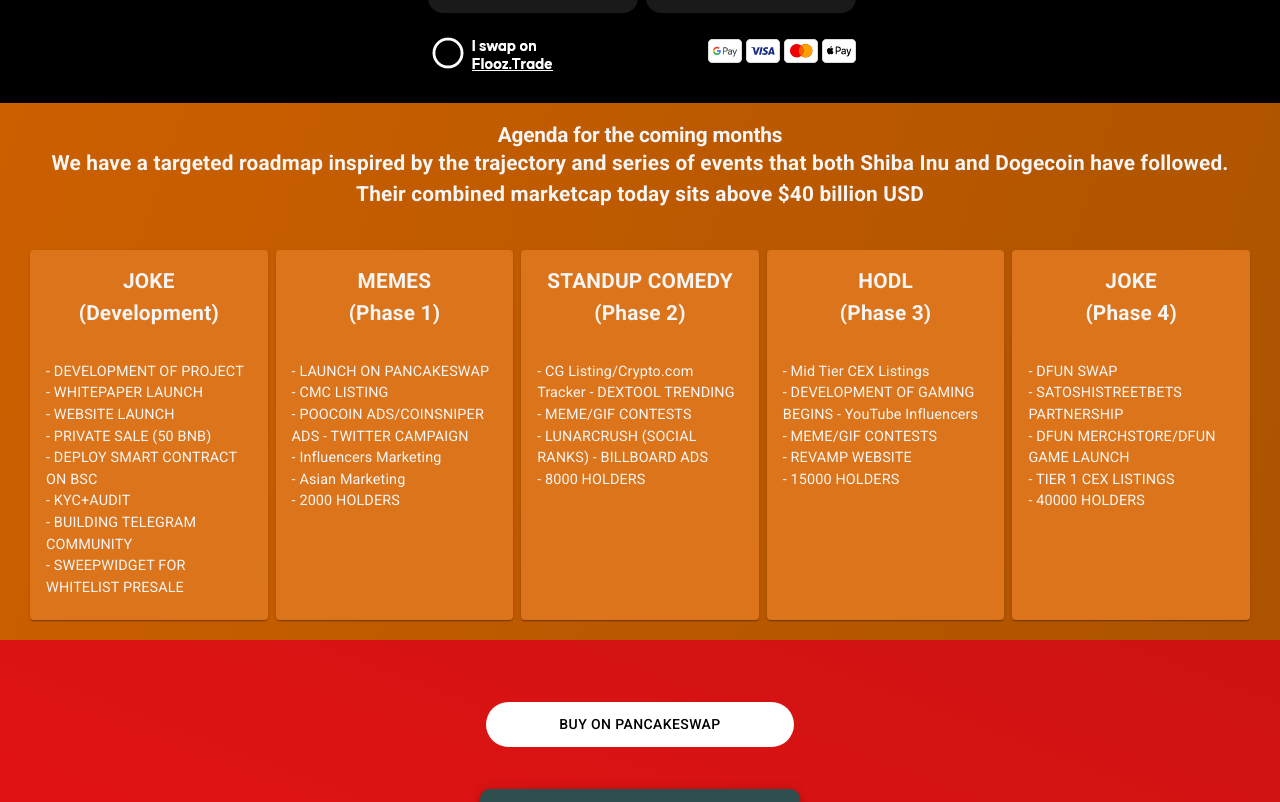
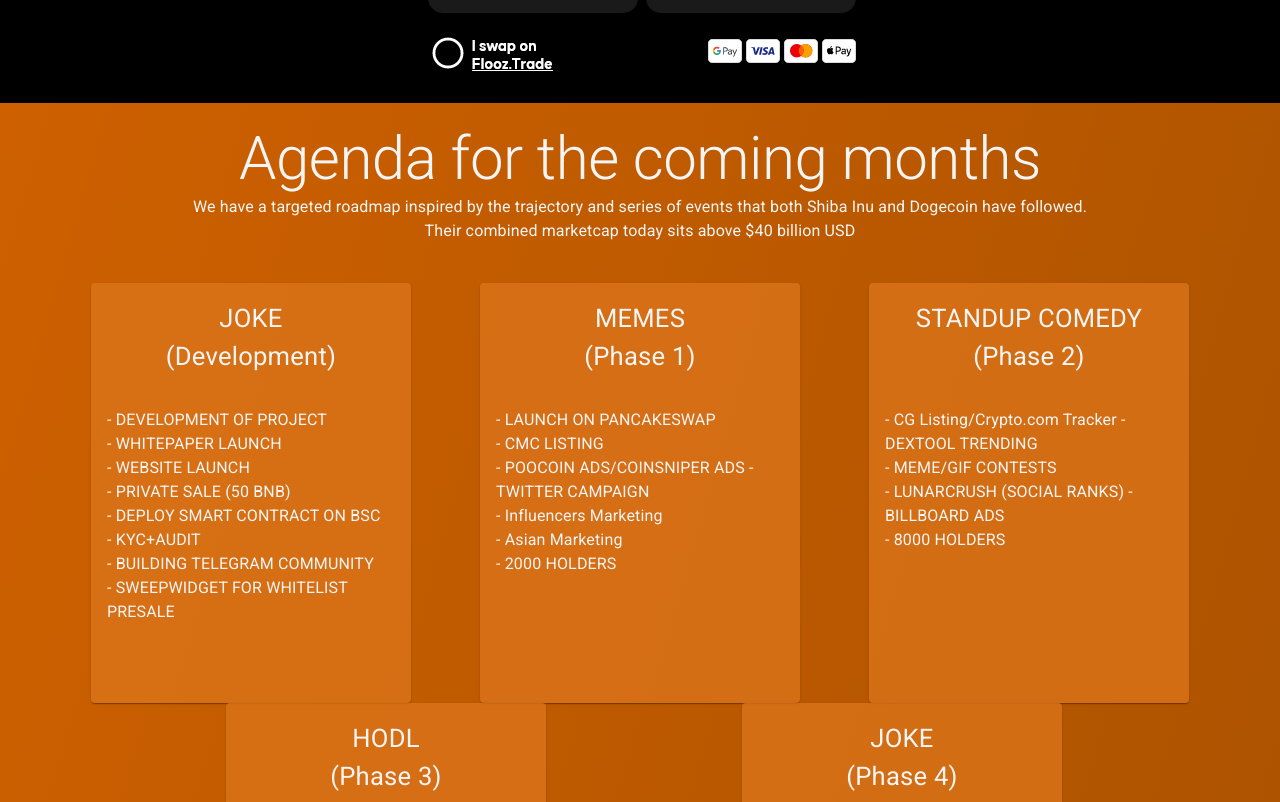
Before and after one commit to AxanIqbal/cat-fun, a Next.js app: page / in a window 1280 px wide. Shown: the part 2198-3000 px from the top of the page. Built offline with nearby package versions, Linux system fonts and the light colour scheme.

Commit message:
animated

```diff
--- a/components/card.tsx
+++ b/components/card.tsx
@@ -2,22 +2,27 @@
 import {Card as MuiCard, CardContent, CardHeader, styled, Typography} from '@mui/material'
 
 const MyCard = styled(MuiCard)`
-  background-color: #db741a;
-  width: 250px;
-  height: 370px;
+  background-color: rgba(219, 116, 26, 0.8);
+  width: 320px;
+  height: 420px;
+  margin-bottom: 1em;
+  transition: transform .3s;
+
+  &:hover {
+    transform: translateY(-1.5rem) scale(1.03);
+  }
 `
 const MyTypo = styled(Typography)`
   color: whitesmoke;
-  font-size: 0.9rem;
 `
 const MyHeader = styled(CardHeader)`
   color: whitesmoke;
 
-  //& > div > span {
-  //  font-size: 1.3rem;
+  & > div > span > p{
+    font-size: 1.6rem;
   //  font-weight: bolder;
-  //  text-align: center;
-  //}
+    text-align: center;
+  }
 `
 
 interface Props {
--- a/components/section-cards.tsx
+++ b/components/section-cards.tsx
@@ -4,10 +4,8 @@
 
 const Typography = styled(MuiTypography)`
   color: whitesmoke;
-  font-size: 1.3rem;
-  font-weight: bolder;
-  text-align: center;
 `
+
 
 function SectionCards() {
     return (
@@ -17,7 +15,7 @@
                 <Typography align={'center'}>We have a targeted roadmap inspired by the trajectory and series of events
                     that both Shiba Inu and Dogecoin have followed.<br/>Their combined marketcap today sits above $40
                     billion USD</Typography>
-                <Stack direction={"row"} justifyContent="space-evenly" alignItems="center" pt={5} spacing={1}>
+                <Stack direction={"row"} justifyContent="space-evenly" py={5} spacing={1} flexWrap={"wrap"} >
                     <Card
                         title={<Typography>JOKE<br/>(Development)</Typography>}
                         select={false}
```
